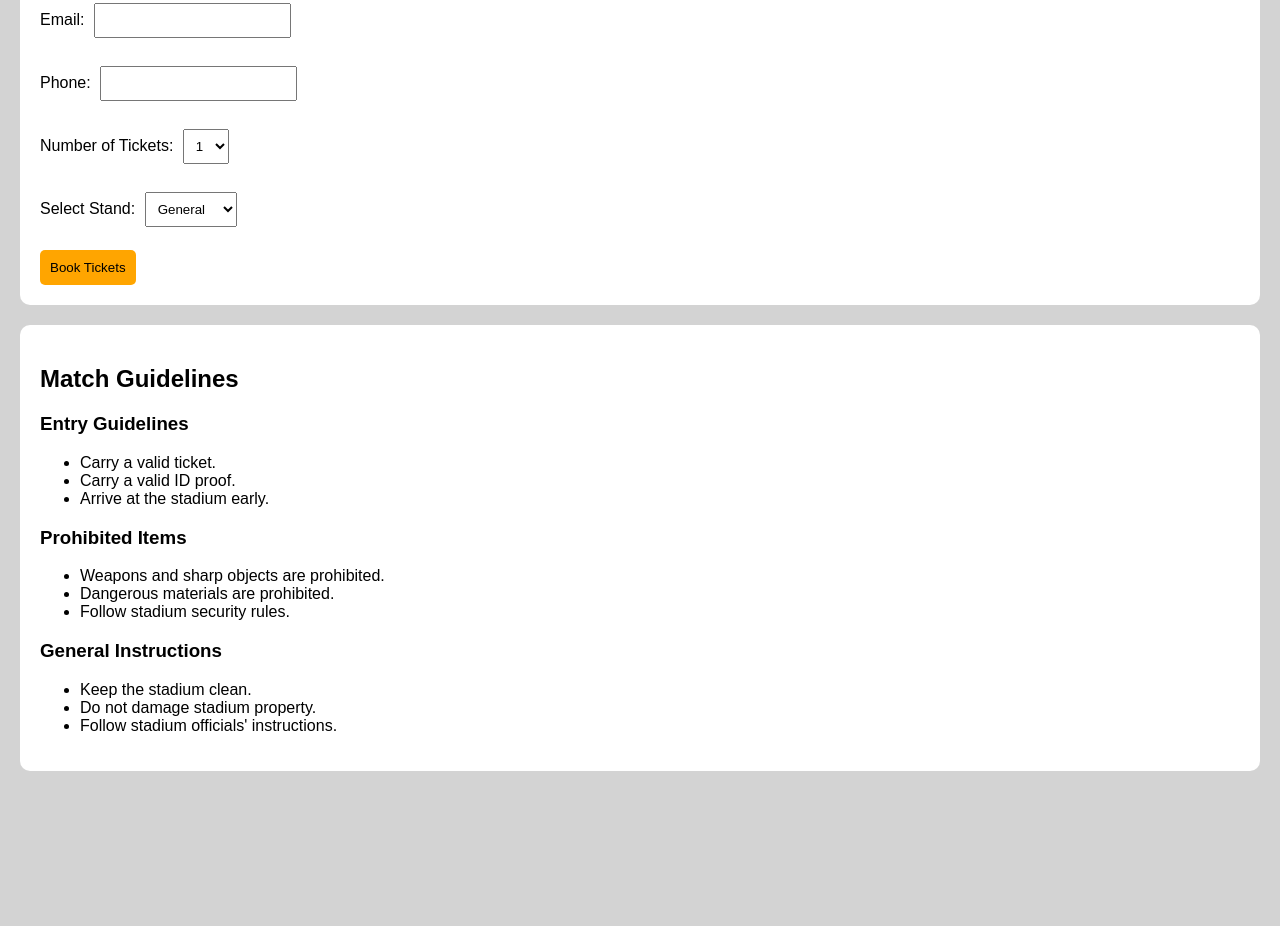
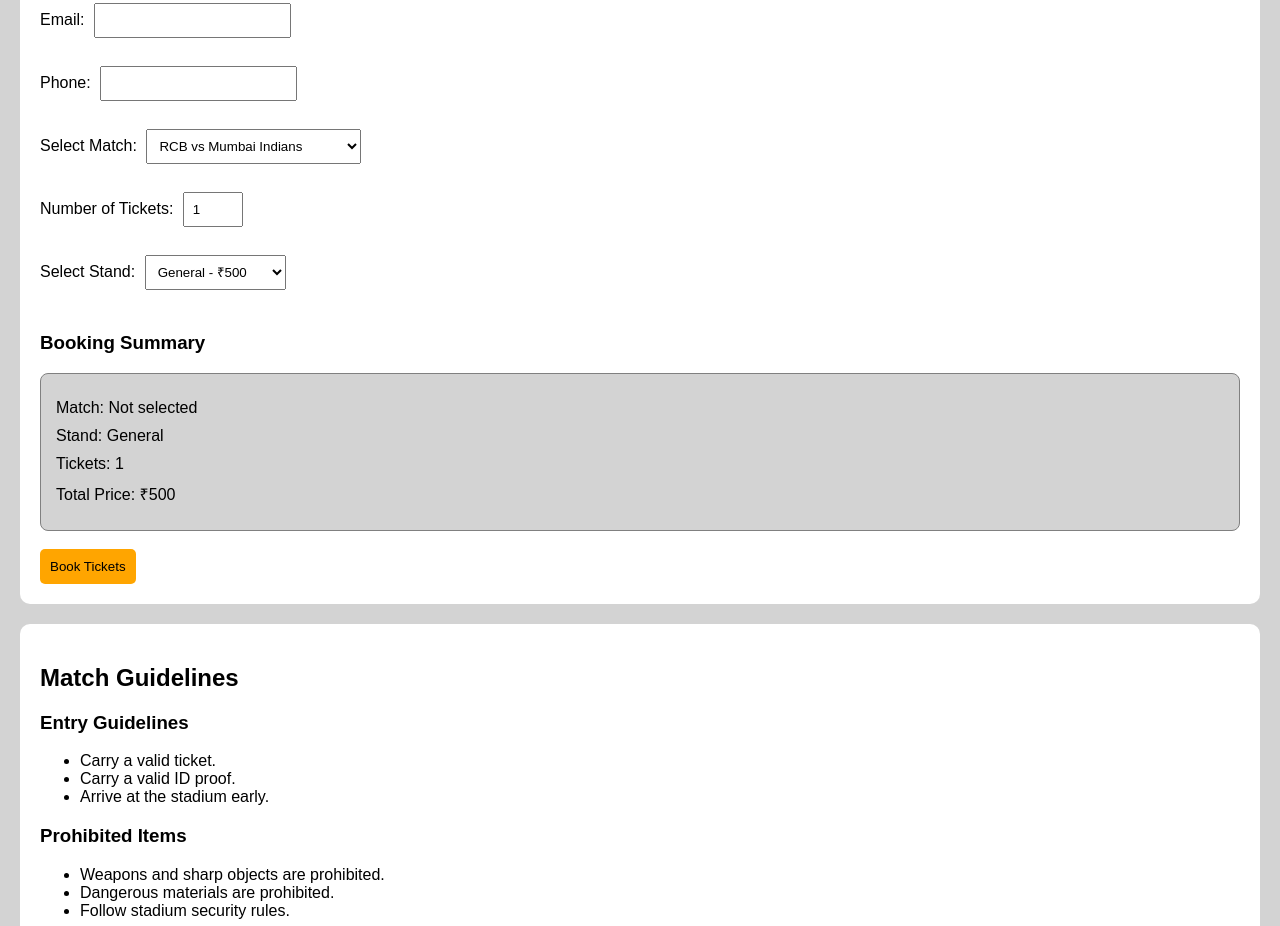
Before and after one commit to pruthviharalayya5-droid/WebApplicationAndDevelopment, a plain HTML site: page Webapp/index.html in a window 1280 px wide. Shown: the part 1151-2077 px from the top of the page. Before the commit the page ends 1942 px from the top, so only its background shows below. Drawn offline with Linux system fonts and the light colour scheme.

Commit message:
Complete Activity 7

```diff
--- a/CSS/style.css
+++ b/CSS/style.css
@@ -133,3 +133,16 @@ body > section.booking-section {
     bottom: 20px;
     right: 20px;
 }
+
+/* Booking Summary Card */
+#bookingSummary {
+    background-color: lightgray;
+    padding: 15px;
+    margin-top: 15px;
+    border-radius: 8px;
+    border: 1px solid gray;
+}
+
+#bookingSummary p {
+    margin: 10px 0;
+}
--- a/JS/app.js
+++ b/JS/app.js
@@ -15,3 +15,27 @@ function bookTickets() {
 
     showToast("Ready to book your IPL tickets!");
 }
+
+function updateSummary() {
+    let match = document.getElementById("bookingMatch").value;
+    let stand = document.getElementById("stand").value;
+    let quantity = Number(document.getElementById("ticket").value);
+
+    let prices = {
+        General: 500,
+        Premium: 1500,
+        VIP: 3000
+    };
+
+    let total = prices[stand] * quantity;
+
+    document.getElementById("summaryMatch").innerHTML = match;
+    document.getElementById("summaryStand").innerHTML = stand;
+    document.getElementById("summaryQuantity").innerHTML = quantity;
+    document.getElementById("summaryTotal").innerHTML = total;
+    showToast("Booking summary updated!");
+}
+
+document.getElementById("bookingMatch").addEventListener("change", updateSummary);
+document.getElementById("stand").addEventListener("change", updateSummary);
+document.getElementById("ticket").addEventListener("change", updateSummary);
--- a/Webapp/index.html
+++ b/Webapp/index.html
@@ -80,24 +80,34 @@
         <label for="phone">Phone:</label>
         <input type="tel" id="phone" name="phone" required>
         <br><br>
+        <label for="bookingMatch">Select Match:</label>
+        <select id="bookingMatch">
+            <option value="RCB vs Mumbai Indians">RCB vs Mumbai Indians</option>
+            <option value="CSK vs Kolkata Knight Riders">CSK vs Kolkata Knight Riders</option>
+        </select>
+        <br><br>
 
         <label for="ticket">Number of Tickets:</label>
-        <select id="ticket" name="ticket">
-            <option>1</option>
-            <option>2</option>
-            <option>3</option>
-            <option>4</option>
-            <option>5</option>
-        </select>
+        <input type="number" id="ticket" name="ticket" min="1" max="5" value="1">
         <br><br>
 
         <label for="stand">Select Stand:</label>
         <select id="stand" name="stand">
-            <option>General</option>
-            <option>Premium</option>
-            <option>VIP</option>
+             <option value="General">General - ₹500</option>
+             <option value="Premium">Premium - ₹1500</option>
+             <option value="VIP">VIP - ₹3000</option>
         </select>
         <br><br>
+        <h3>Booking Summary</h3>
+
+        <div id="bookingSummary">
+             <p>Match: <span id="summaryMatch">Not selected</span></p>
+             <p>Stand: <span id="summaryStand">General</span></p>
+             <p>Tickets: <span id="summaryQuantity">1</span></p>
+             <p>Total Price: ₹<span id="summaryTotal">500</span></p>
+        </div>
+
+        <br>
 
         <button type="submit">Book Tickets</button>
     </form>
```
